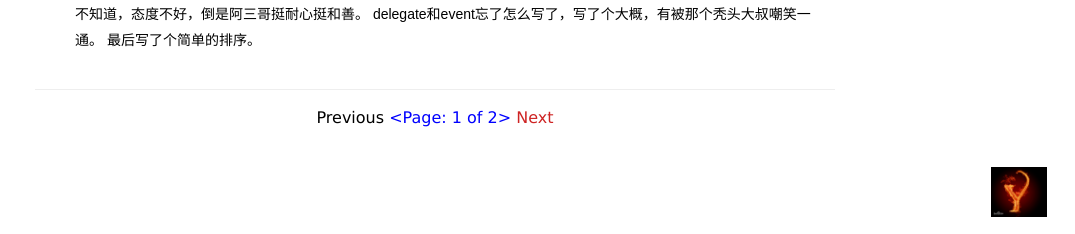
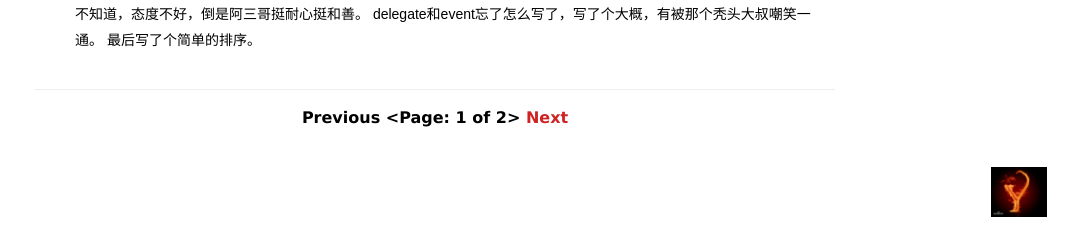
Before and after one commit to yinhaomin/yinhaomin.github.io, a Jekyll site: the page built from index.html, in a window 1280 px wide. Shown: the part 1509-1743 px from the top of the page, without its empty margins (205-1280 px from the left). Built offline with Jekyll 4.4.1, drawn with Linux system fonts in a browser that asks for light colours; the list of posts is cut into pages by our own code.

Commit message:
Update index.html

```diff
--- a/index.html
+++ b/index.html
@@ -35,13 +35,13 @@ alternates:
 </ul>
 <br>
 <!-- Pagination links -->
-<div class="pagination"  align="center" style="font-family:verdana">
+<div class="pagination"  align="center" style="font-weight:bold;font-family:verdana">
   {% if paginator.previous_page %}
     <a href="{{ paginator.previous_page_path }}" class="previous" style="display:inline">Previous</a>
   {% else %}
     <span class="previous" style="display:inline">Previous</span>
   {% endif %}
-  <span class="page_number " style="display:inline;color:blue">&lt;Page: {{ paginator.page }} of {{ paginator.total_pages }}&gt;</span>
+  <span class="page_number " style="display:inline">&lt;Page: {{ paginator.page }} of {{ paginator.total_pages }}&gt;</span>
   {% if paginator.next_page %}
     <a href="{{ paginator.next_page_path }}" class="next" style="display:inline">Next</a>
   {% else %}
```
